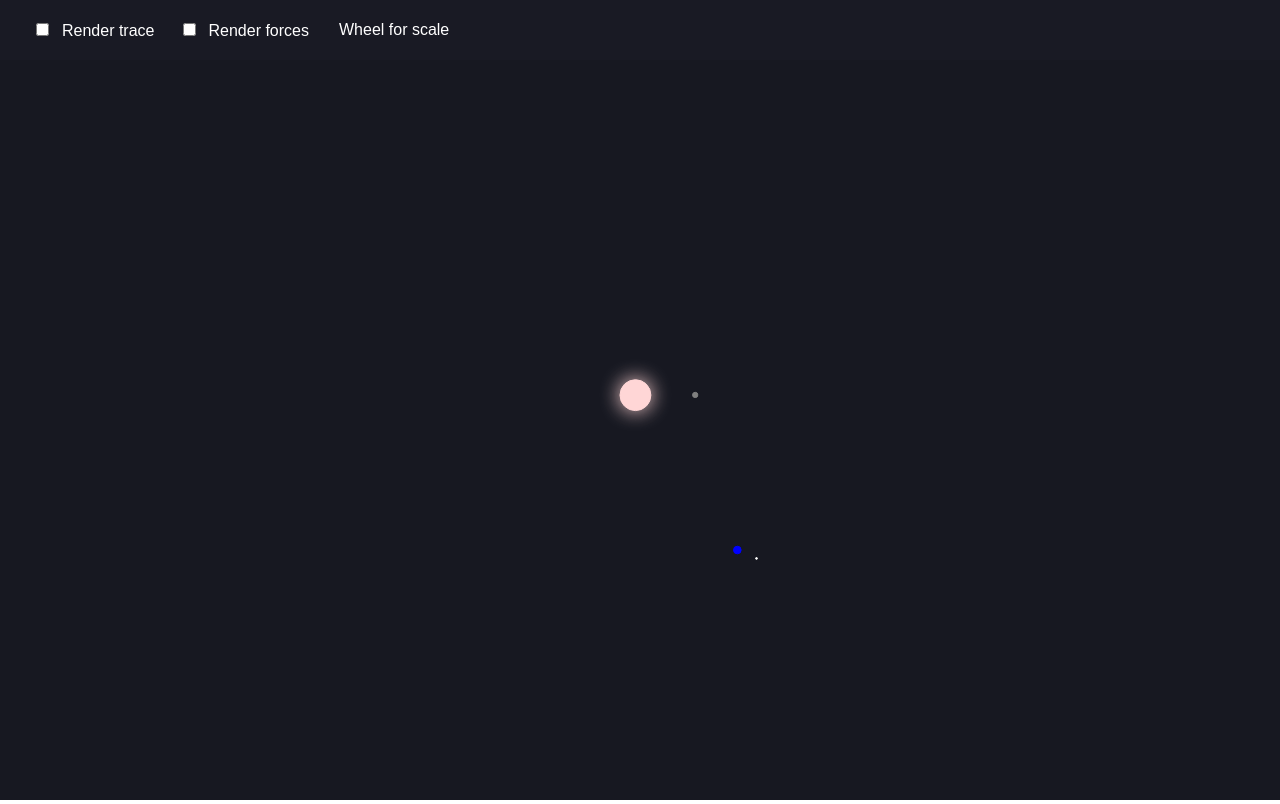
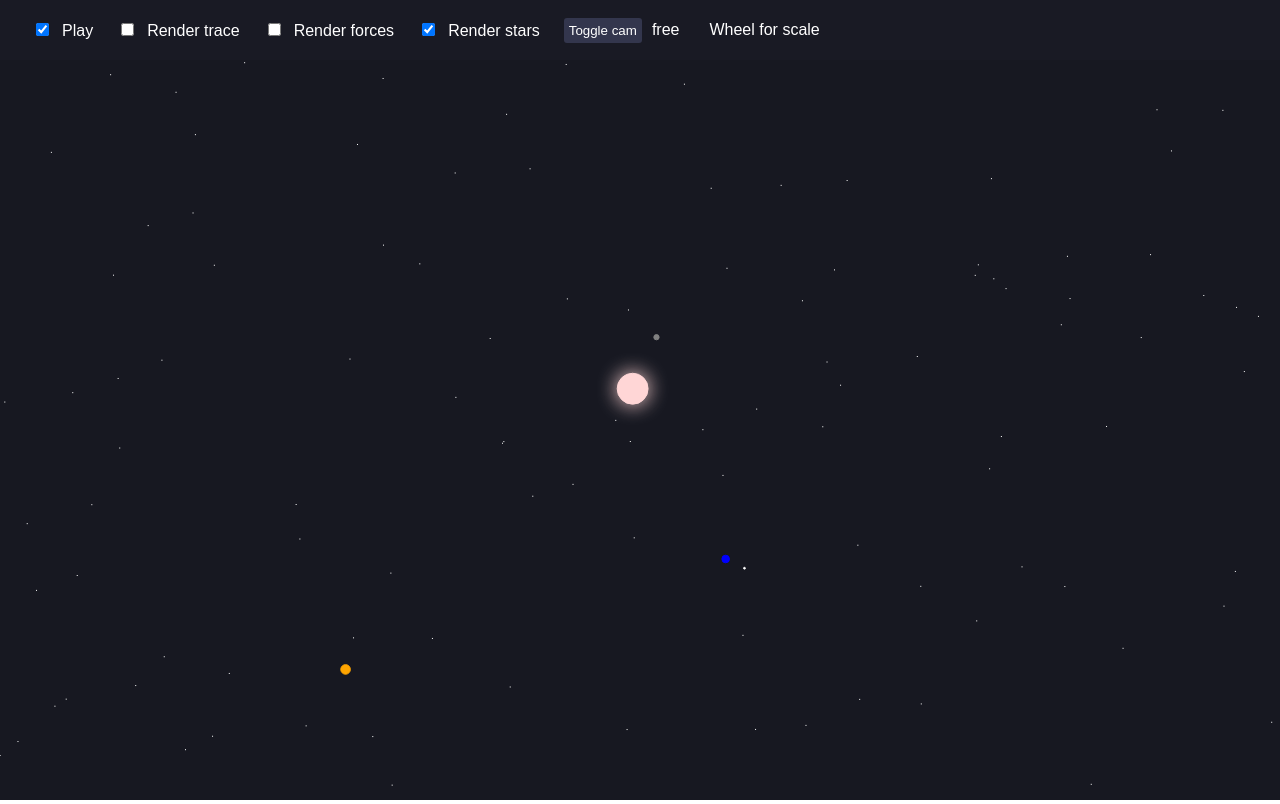
Before and after one commit to labtorie/planets, a plain HTML site: page index.html in a window 1280 px wide. Drawn offline with Linux system fonts and the light colour scheme.

Commit message:
stars + planet cam

```diff
--- a/index.html
+++ b/index.html
@@ -3,11 +3,15 @@
 <head>
     <meta charset="UTF-8">
     <title>Sandbox</title>
-    <link rel="stylesheet" href="styles.css?v=3">
+    <link rel="stylesheet" href="styles.css?v=4">
     <script src="vector.js"></script>
 </head>
 <body>
 <div class="header">
+    <section>
+        <input id="play" checked="true" type="checkbox">
+        <span>Play</span>
+    </section>
     <section>
         <input id="trace" type="checkbox">
         <span>Render trace</span>
@@ -17,11 +21,21 @@
         <span>Render forces</span>
     </section>
     <section>
+        <input id="stars" checked="true" type="checkbox">
+        <span>Render stars</span>
+    </section>
+    <section>
+        <button id="cam">
+            Toggle cam
+        </button>
+        <span id="cam_mode">free</span>
+    </section>
+    <section>
         <span>Wheel for scale</span>
     </section>
 </div>
 <canvas id="canvas"/>
 
-<script src="index.js?v=3"></script>
+<script src="index.js?v=4"></script>
 </body>
 </html>
--- a/index.js
+++ b/index.js
@@ -8,54 +8,107 @@ const TIMEOUT = 1000 / FRAMERATE
 
 const G = 1
 
+config = {
+    play: true,
+    renderStars: true,
+    renderTrace: false,
+    renderForces: false,
+    followCam: false,
+    scale: .5
+}
+document.querySelector('#play').addEventListener('change', function () {
+    config.play = this.checked
+})
+document.querySelector('#stars').addEventListener('change', function () {
+    config.renderStars = this.checked
+})
+
 document.querySelector('#trace').addEventListener('change', function () {
-
     config.renderTrace = this.checked
 })
 
 document.querySelector('#forces').addEventListener('change', function () {
-    ctx.clearRect(0,0, canvas.width, canvas.height)
+    ctx.clearRect(0, 0, canvas.width, canvas.height)
     config.renderForces = this.checked
 })
-/*document.querySelector('#follow').addEventListener('change', function () {
-    ctx.clearRect(0,0, canvas.width, canvas.height)
-    config.followCam = this.checked
-})*/
-window.addEventListener('scroll', (e)=>{
+
+window.addEventListener('scroll', (e) => {
     e.preventDefault()
 })
-window.addEventListener('wheel', function (e){
+
+const timer = {
+    n: 0
+}
+window.addEventListener('wheel', function (e) {
+    clearTimeout(timer.n)
+    config.renderTrace = false
     const delta = e.deltaY / 500
     config.scale = Math.max(.01, config.scale - delta)
+    timer.n = setTimeout(()=>{
+        config.renderTrace = document.querySelector('#trace').checked
+    }, 200)
 })
+
+
+function toCanvas(x, y, depth = 0) {
+    const k = 1
+    const scale = depth === 0 ?
+        config.scale :
+        1 + config.scale / (depth * 10)
+
+    return {
+        x: (pan.x / (1 + depth)) + scale * x + canvas.width / 2,
+        y: (pan.y / (1 + depth)) + scale * y + canvas.height / 2
+    }
+}
 
 const pan = {
     x: 0,
     y: 0,
 }
-addEventListener('mousemove', e=>{
+addEventListener('mousemove', e => {
     if (!e.buttons) return
 
+    config.renderTrace = false
     pan.x += e.movementX
     pan.y += e.movementY
+})
 
+addEventListener('mouseup', ()=>{
+    config.renderTrace = document.querySelector('#trace').checked
+})
+
+addEventListener("touchstart", touchStart, false)
+
+function touchStart(event) {
+    start.x = event.touches[0].pageX;
+    start.y = event.touches[0].pageY;
+}
+
+addEventListener('touchmove', e => {
+    console.log(e)
+    pan.x -= .03 * (start.x - e.touches[0].pageX);
+    pan.y -= .03 * (start.y - e.touches[0].pageY);
 })
 
 
-function force (p1, p2) {
+function force(p1, p2) {
     //const p2 = new Planet('black', 4000, new Vector2(300, 200), new Vector2(0,0))
-    const f_v = G * (p1.mass * p2.mass) / p1.coords.distance(p2.coords)**2
+    const f_v = G * (p1.mass * p2.mass) / p1.coords.distance(p2.coords) ** 2
     const f_n = p2.coords.subtract(p1.coords).normalize()
     return f_n.scale(f_v)
 }
 
-config = {
-    renderTrace: false,
-    renderForces: false,
-    followCam: false,
-    scale: .5
+function generateStars(layers = 4, amount = 500) {
+    return Array(layers).fill(0).map(layer => (
+        Array(amount / layers).fill(0).map(star => ({
+            x: 1000 - (Math.random() * 2000),
+            y: 1000 - (Math.random() * 2000),
+        }))
+    ))
 }
 
+console.log(generateStars())
 
 const planets = [
     {
@@ -68,7 +121,7 @@ const planets = [
         color: 'gray',
         mass: 500,
         coords: new Vector2(120, 0),
-        velocity: new Vector2(0, 3)
+        velocity: new Vector2(0, -3)
     },
     {
         color: 'white',
@@ -80,54 +133,32 @@ const planets = [
         color: '#ffd6d6',
         glow: true,
         mass: 100000,
-        coords: new Vector2(0,0),
+        coords: new Vector2(0, 0),
         velocity: new Vector2(0, -.05)
     },
+    {
+        color: 'orange',
+        mass: 3000,
+        coords: new Vector2(-800, 0),
+        velocity: new Vector2(0, 1.2)
+    }
 
 ]
-/*const planets = [
-    {
-        color: 'blue',
-        mass: 30000,
-        coords: new Vector2(3 * canvas.width / 8, canvas.height / 2),
-        velocity: new Vector2(0, .5)
-    },
-    {
-        color: 'red',
-        mass: 30000,
-        coords: new Vector2(5 * canvas.width / 8, canvas.height / 2),
-        velocity: new Vector2(0, -.5)
-    },
-]*/
-const colors = [
-    'green', 'blue', 'white', 'purple', 'cyan', 'yellow'
-]
 
-function randomTo(to, floor=true) {
+function randomTo(to, floor = true) {
     if (!floor)
-        return (Math.random()*to)
-    return Math.floor(Math.random()*to)
+        return (Math.random() * to)
+    return Math.floor(Math.random() * to)
 }
 
-function generatePlanets (amount) {
-    let c = 0
-    let planets = []
-    while (c<amount) {
-        planets.push({
-            color: colors[randomTo(colors.length-1)],
-            mass: randomTo(120000),
-            coords: new Vector2(randomTo(canvas.width), randomTo(canvas.height)),
-            velocity: new Vector2(randomTo(1, false)- .5, randomTo(1,false)-.5)
-        })
-        c++
-    }
-    return planets
-}
 
-function start () {
-    const world = new World(planets)
+function start() {
+    const world = new World(planets, generateStars())
+    document.querySelector('#cam').addEventListener('click', ()=>{
+        world.toggleCamMode()
+    })
     window.world = world
-    const timer = setInterval(()=>{
+    const timer = setInterval(() => {
         world.update()
     }, TIMEOUT)
 
@@ -157,7 +188,7 @@ function drawCircle(ctx, x, y, radius, fill) {
 class Planet {
     constructor({color, mass, coords, velocity, glow}) {
         this.glow = !!glow
-        this.id = Math.floor(Math.random()*10000).toString()
+        this.id = Math.floor(Math.random() * 10000).toString()
         this.color = color
         this.mass = mass
         this.coords = coords
@@ -166,13 +197,13 @@ class Planet {
     }
 
     update(otherPlanets) {
-        let a_sum = new Vector2(0,0)
-        otherPlanets.forEach((planet)=>{
+        let a_sum = new Vector2(0, 0)
+        otherPlanets.forEach((planet) => {
             if (planet.id === this.id)
                 return
 
             const f = force(this, planet)
-            config.renderForces && this.drawForce(f)
+            config.renderForces && this.drawForce(f, planet.color)
             const a_v = f.magnitude() / (this.mass * FRAMERATE)
             let a = f.normalize().scale(a_v)
             a_sum = a_sum.add(a)
@@ -191,39 +222,48 @@ class Planet {
         ctx.stroke();
     }
 
-    drawForce(f) {
-       // const f = force(this)
+    drawForce(f, color) {
+        // const f = force(this)
         ctx.beginPath();       // Start a new path
-        ctx.strokeStyle = this.color
-        ctx.moveTo(this.coords.x, this.coords.y);
-        const dir = this.coords.add(f.scale(.0005*this.radius))// Move the pen to (30, 50)
-        ctx.lineTo(dir.x, dir.y);  // Draw a line to (150, 100)
+        ctx.strokeStyle = color
+        const from = toCanvas(this.coords.x, this.coords.y)
+        ctx.moveTo(from.x, from.y);
+        const dir = this.coords.add(f.scale(.02))// Move the pen to (30, 50)
+        const to = toCanvas(dir.x, dir.y)
+        ctx.lineTo(to.x, to.y);  // Draw a line to (150, 100)
         ctx.stroke();
     }
 
-    render () {
+    render(follow) {
+        if (follow) {
+            pan.x = -this.coords.x
+            pan.y = -this.coords.y
+            config.scale = 1
+        }
         if (this.glow) {
             ctx.shadowBlur = 20;
             ctx.shadowColor = this.color;
         } else {
             ctx.shadowBlur = 0;
         }
+        const {x, y} = toCanvas(this.coords.x, this.coords.y)
+
+        ctx.fillRect(x, y, 1, 1)
         drawCircle(
             ctx,
-            pan.x + config.scale * this.coords.x + canvas.width / 2,
-            pan.y + config.scale * this.coords.y + canvas.height / 2,
+            x, y,
             (config.scale / 2) * this.radius,
             this.color
         )
-      //  this.drawForce()
-       // this.drawVelocity()
 
     }
 }
 
 class World {
-    constructor(planets=[]) {
-        this.planets = planets.map(p=>{
+    constructor(planets = [], stars = []) {
+        this.stars = stars
+        this.camMode = -1
+        this.planets = planets.map(p => {
             return new Planet({
                 color: p.color,
                 mass: p.mass,
@@ -234,9 +274,35 @@ class World {
         })
     }
 
+    renderStars() {
+        this.stars.forEach((stars, depth) => {
+            stars.forEach(star => {
+                const {x, y} = toCanvas(star.x, star.y, depth + 1)
+
+                ctx.fillStyle = '#ffffff'
+                ctx.fillRect(x, y, 1, 1)
+            })
+        })
+    }
+
+    toggleCamMode() {
+        if (this.camMode + 1 === this.planets.length) {
+            document.querySelector('#cam_mode').textContent = 'free'
+            this.camMode = -1
+            pan.x = 0
+            pan.y = 0
+            config.scale = 1
+        }
+        else {
+            document.querySelector('#cam_mode').textContent = 'Planet '+ Number(this.camMode + 1)
+            this.camMode++
+        }
+    }
+
     update() {
         ctx.save()
-        const largestPlanet = this.planets.find(p=>p.color === 'blue')
+
+        const largestPlanet = this.planets.find(p => p.color === 'blue')
 
         const center = {
             x: canvas.width / 2,
@@ -251,13 +317,14 @@ class World {
 
         if (config.renderTrace) {
             ctx.fillStyle = "rgba(23,24,33,0.1)";
-            ctx.fillRect(0,0, canvas.width, canvas.height)
+            ctx.fillRect(0, 0, canvas.width, canvas.height)
         } else {
-            ctx.clearRect(0,0, canvas.width, canvas.height)
+            ctx.clearRect(0, 0, canvas.width, canvas.height)
         }
-        this.planets.forEach(planet=>{
-            planet.update(this.planets)
-            planet.render()
+        config.renderStars && this.renderStars()
+        this.planets.forEach((planet, index) => {
+            config.play && planet.update(this.planets)
+            planet.render(this.camMode === index)
         })
 
         ctx.restore()
@@ -268,5 +335,4 @@ class World {
 start()
 
 
-
 //drawCircle(ctx, 300, 300, 20, 'black')
--- a/styles.css
+++ b/styles.css
@@ -37,3 +37,12 @@ section {
     margin-left: 6px;
     font-family: sans-serif;
 }
+
+button {
+    background-color: #33364d;
+    color: white;
+    outline: none;
+    border: 1px solid transparent;
+    border-radius: 3px;
+    padding: 4px;
+}
```
